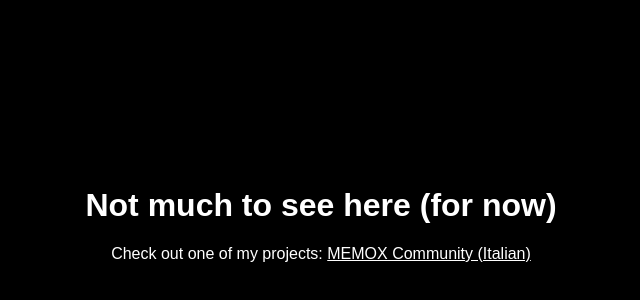
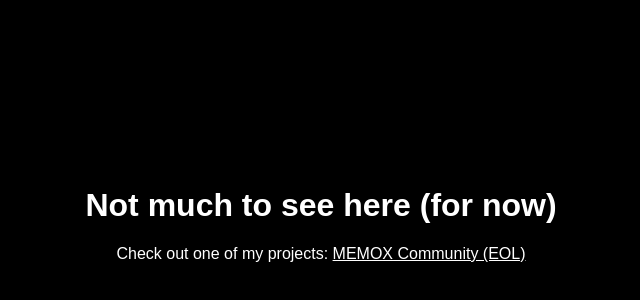
Before and after one commit to splackk/splack01.github.io, a plain HTML site: page index.html in a window 1280 px wide. Shown: the part 178-478 px from the top of the page, 319-959 px from the left. Drawn offline with Linux system fonts and the light colour scheme.

Commit message:
MEMOX Community EOL

```diff
--- a/index.html
+++ b/index.html
@@ -22,7 +22,7 @@
       <h1>Not much to see here (for now)</h1>
       <p>
         Check out one of my projects:
-        <a href="/memox/" class="mx-project-link">MEMOX Community (Italian)</a>
+        <a href="/memox/" class="mx-project-link">MEMOX Community (EOL)</a>
       </p>
     </div>
   </body>
```
